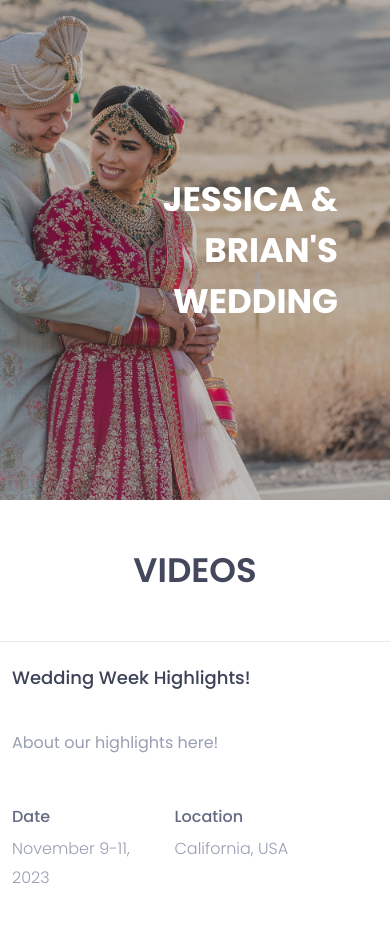
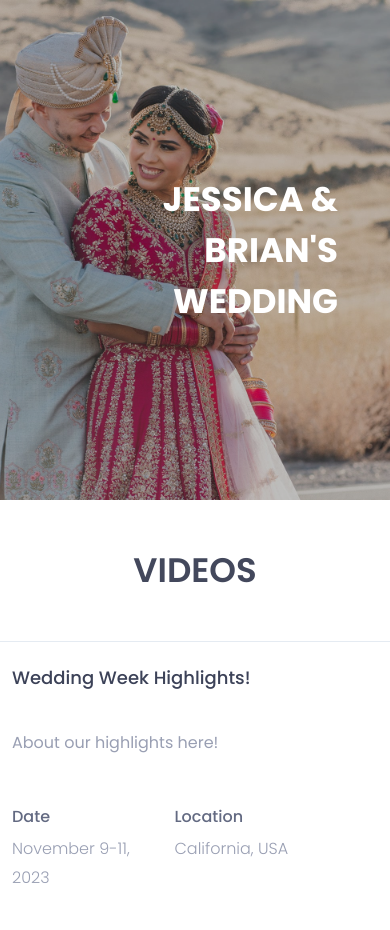
Before and after one commit to bclark8923/jessica-brian-wedding, a plain HTML site: page index.html in a window 390 px wide. Shown: the top 930 px of the page. Drawn offline with nearby package versions, Linux system fonts and the light colour scheme; grey boxes are pictures that could not be loaded.

Commit message:
image fix

```diff
--- a/assets/css/style.css
+++ b/assets/css/style.css
@@ -216,14 +216,6 @@ nav.navbar.bootsnav .navbar-toggle i{color: #d92cf9;}
     text-align: right;
     line-height: 1.5;
     z-index: 10;
-}
-@media only screen and (max-width: 800px) {
-    .header-text h2 {
-        font-size: 34px;
-    }
-    .welcome-hero{
-        background-position: right -150px top;
-    }
 }
 .header-text h2 span {color: #d92cf9;}
 .header-text p {
@@ -894,6 +886,11 @@ span.single-timeline-horizontal.spacial-horizontal-line {width: 88px;}
     font-size: 20px;
     margin-bottom: 20px;
 }
+@media only screen and (max-width: 800px) {
+    .header-text h2 {
+        font-size: 34px;
+    }
+}
 @media screen and (max-width: 1199px) {
     .welcome-hero {
         height: 500px;
```
